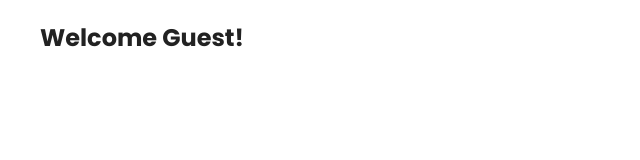
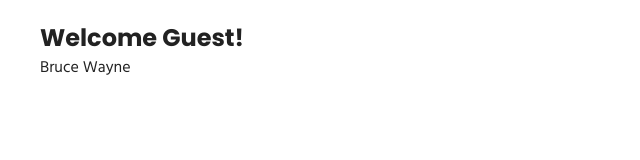
Before and after one commit to Dangereye/react-typescript-tut, a React (Create React App) app: page / in a window 1280 px wide. Shown: the top 160 px of the page, without its empty margins (0-640 px from the left). Built offline with nearby package versions, Linux system fonts and the light colour scheme.

Commit message:
Added Person component (type object).

```diff
--- a/src/App.tsx
+++ b/src/App.tsx
@@ -1,13 +1,20 @@
 import "./App.css";
 
 // Components
-import { Greet } from "./components/Greet";
+import Greet from "./components/Greet";
+import Person from "./components/Person";
 
 function App() {
+  const personName = {
+    first: "Bruce",
+    last: "Wayne",
+  };
+
   return (
     <div className="App">
       <main>
         <Greet name="Craig" messageCount={10} isLoggedIn={false} />
+        <Person name={personName} />
       </main>
     </div>
   );
--- a/src/components/Greet.tsx
+++ b/src/components/Greet.tsx
@@ -1,6 +1,6 @@
 type GreetProps = { name: string; messageCount: number; isLoggedIn: boolean };
 
-export function Greet(props: GreetProps) {
+export default function Greet(props: GreetProps) {
   return (
     <>
       <h2>
--- /dev/null
+++ b/src/components/Person.tsx
@@ -0,0 +1,10 @@
+type PersonProps = {
+  name: { first: string; last: string };
+};
+export default function (props: PersonProps) {
+  return (
+    <div>
+      {props.name.first} {props.name.last}
+    </div>
+  );
+}
```
